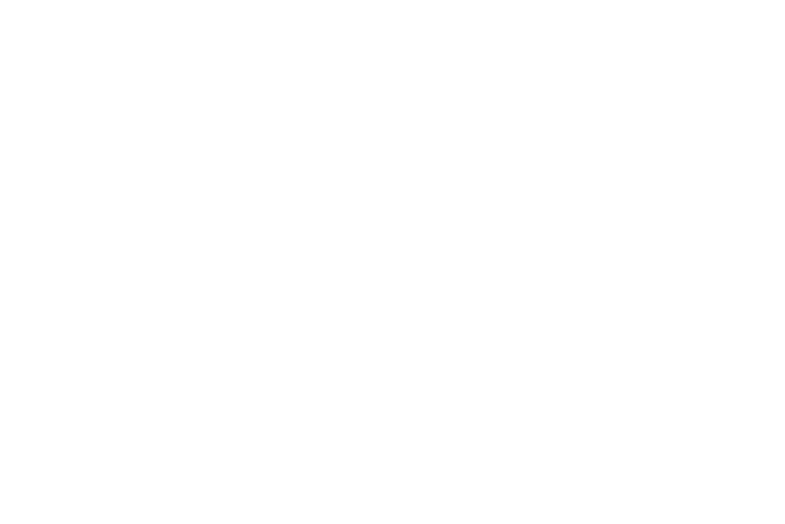
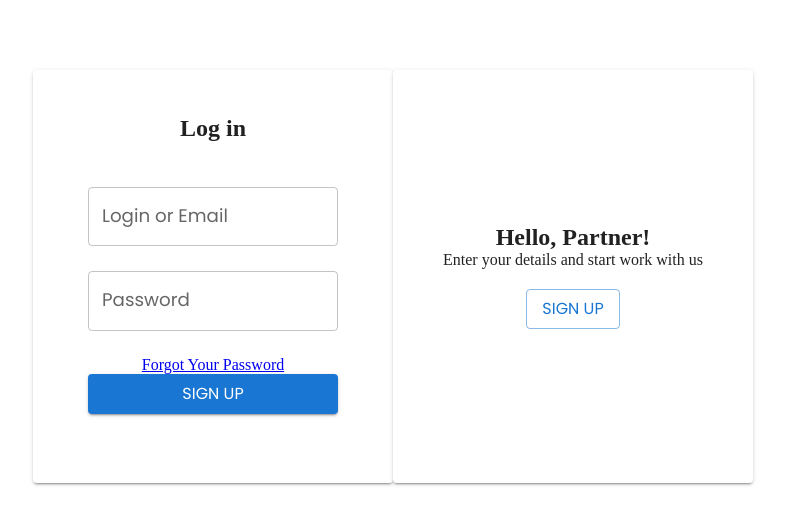
Before and after one commit to AnyaGalkina/delivery-app, a React (Create React App) app: page /auth/login in a window 1280 px wide. Shown: the top 524 px of the page, without its empty margins (247-1032 px from the left). Built offline with nearby package versions, Linux system fonts and the light colour scheme.

Commit message:
Add Log in component

```diff
--- a/src/app/store.ts
+++ b/src/app/store.ts
@@ -1,6 +1,6 @@
 import { configureStore, ThunkAction, Action } from '@reduxjs/toolkit';
 
-import { authReducer } from '../features/auth/auth-reducer';
+import { authReducer } from '../features/auth';
 
 import { appReducer } from './app-reducer';
 
--- a/src/common/RoutesPage/RoutesPage.tsx
+++ b/src/common/RoutesPage/RoutesPage.tsx
@@ -5,7 +5,7 @@
 import { Main } from '../../features/admin/main/Main';
 import { Prices } from '../../features/admin/prices/Prices';
 import { Reports } from '../../features/admin/reports/Reports';
-import { Login } from '../../features/auth/login/Login';
+import { SignUp, Login } from '../../features/auth';
 import { Layout } from '../components/Layout';
 import { ADMIN_PATH, AUTH_PATH } from '../enums/enum';
 import { ReturnComponentType } from '../types/ReactComponentType';
@@ -13,7 +13,7 @@
 export const RoutesPage = (): ReturnComponentType => {
   const authRoutes = [
     { path: AUTH_PATH.LOGIN, component: <Login /> },
-    { path: AUTH_PATH.REGISTRATION, component: <App /> },
+    { path: AUTH_PATH.REGISTRATION, component: <SignUp /> },
     { path: AUTH_PATH.FORGOT_PASSWORD, component: <App /> },
     { path: `${AUTH_PATH.CREATE_NEW_PASSWORD}`, component: <App /> },
   ];
@@ -26,7 +26,6 @@
 
   return (
     <Routes>
-      <Route path="*" element={<p>there is no route</p>} />
       <Route path="/" element={<Layout />}>
         <Route path="/" element={<Navigate to={`/auth/${AUTH_PATH.LOGIN}`} />} />
         {adminRoutes.map((route) => (
@@ -38,6 +37,7 @@
           <Route path={route.path} element={route.component} key={route.path} />
         ))}
       </Route>
+      <Route path="*" element={<p>there is no route</p>} />
     </Routes>
   );
 };
--- /dev/null
+++ b/src/features/auth/index.ts
@@ -0,0 +1,5 @@
+export { SignUp } from './signUp';
+export { Login } from './login';
+export { authAPI } from './authAPI';
+export type { LogInType } from './authAPI';
+export { signUp, logIn, authReducer } from './auth-reducer';
--- /dev/null
+++ b/src/features/auth/login/Login.module.css
@@ -0,0 +1,13 @@
+.loginContainer {
+    display: flex;
+    justify-content: center;
+}
+
+@media screen and (max-width: 800px) {
+    .loginContainer {
+        display: flex;
+        flex-direction: column;
+        justify-content: center;
+        align-items: center;
+    }
+}
--- a/src/features/auth/login/Login.tsx
+++ b/src/features/auth/login/Login.tsx
@@ -1,5 +1,51 @@
 import React, { ReactElement } from 'react';
 
+import { Paper } from '@mui/material';
+import Button from '@mui/material/Button';
+import { useNavigate } from 'react-router-dom';
+
+import { AUTH_PATH } from '../../../common/enums/enum';
+
+import styles from './Login.module.css';
+import { LoginForm } from './loginForm/LoginForm';
+
 export const Login = (): ReactElement => {
-  return <div />;
+  const navigate = useNavigate();
+
+  const onSignUpClick = (): void => {
+    navigate(`/auth/${AUTH_PATH.REGISTRATION}`);
+  };
+
+  return (
+    <div className={styles.loginContainer}>
+      <div>
+        <LoginForm />
+      </div>
+      <div>
+        <Paper
+          elevation={2}
+          style={{
+            width: '360px',
+            display: 'flex',
+            flexDirection: 'column',
+            justifyContent: 'center',
+            alignItems: 'center',
+            textAlign: 'center',
+            marginTop: '70px',
+            height: '90%',
+          }}
+        >
+          <h2>Hello, Partner!</h2>
+          <p>Enter your details and start work with us</p>
+          <Button
+            style={{ marginTop: '20px' }}
+            onClick={onSignUpClick}
+            variant="outlined"
+          >
+            Sign Up
+          </Button>
+        </Paper>
+      </div>
+    </div>
+  );
 };
--- /dev/null
+++ b/src/features/auth/login/index.ts
@@ -0,0 +1 @@
+export { Login } from './Login';
--- /dev/null
+++ b/src/features/auth/login/loginForm/LoginForm.tsx
@@ -0,0 +1,79 @@
+import React, { ReactElement } from 'react';
+
+import { FormControl, FormGroup, Paper } from '@mui/material';
+import Button from '@mui/material/Button';
+// eslint-disable-next-line import/order
+import { SubmitHandler, useForm } from 'react-hook-form';
+
+// import {} from '../signUp/SignUp';
+import { useSelector } from 'react-redux';
+import { NavLink } from 'react-router-dom';
+
+import { AppStatusType } from '../../../../app/app-reducer';
+import { useAppDispatch } from '../../../../app/hooks';
+import { RootState } from '../../../../app/store';
+import { AuthInput } from '../../../../common/components/authInput/AuthInput';
+import { AUTH_PATH } from '../../../../common/enums/enum';
+import { logIn } from '../../auth-reducer';
+import { LogInType } from '../../authAPI';
+import styles from '../../signUp/SignUp.module.css';
+
+export const LoginForm = (): ReactElement => {
+  const dispatch = useAppDispatch();
+  const appStatus = useSelector<RootState, AppStatusType>((state) => state.app.appStatus);
+
+  const {
+    register,
+    handleSubmit,
+    reset,
+    formState: { errors },
+  } = useForm<LogInType>();
+
+  const disable = appStatus === 'loading';
+
+  const onSubmit: SubmitHandler<LogInType> = (data) => {
+    dispatch(logIn(data));
+    // console.log(JSON.stringify(data));
+    reset();
+  };
+
+  return (
+    <Paper
+      elevation={2}
+      style={{ width: '360px', textAlign: 'center', marginTop: '70px', height: '90%' }}
+    >
+      <form onSubmit={handleSubmit(onSubmit)}>
+        <FormControl>
+          <h2 className={styles.title}>Log in</h2>
+          <FormGroup className={styles.formControl}>
+            <AuthInput
+              name={'email' || 'login'}
+              placeholder="Login or Email"
+              required
+              errors={(errors.email && errors.email) || (errors.login && errors.login)}
+              register={register}
+              disable={disable}
+              // maxLength={50}
+            />
+            <AuthInput
+              name="password"
+              placeholder="Password"
+              required
+              errors={errors.password && errors.password}
+              register={register}
+              disable={disable}
+            />
+            <div>
+              <NavLink to={`/auth/${AUTH_PATH.FORGOT_PASSWORD}`}>
+                Forgot Your Password
+              </NavLink>
+            </div>
+            <Button type="submit" variant="contained">
+              SIGN UP
+            </Button>
+          </FormGroup>
+        </FormControl>
+      </form>
+    </Paper>
+  );
+};
--- /dev/null
+++ b/src/features/auth/signUp/SignUp.module.css
@@ -0,0 +1,12 @@
+.title{
+    margin: 45px 0 0;
+}
+
+.inputBlock {
+    margin-bottom: 30px ;
+}
+
+.formControl {
+    width: 250px;
+    padding: 45px 0;
+}
--- a/src/features/auth/signUp/SignUp.tsx
+++ b/src/features/auth/signUp/SignUp.tsx
@@ -1,5 +1,148 @@
-import React, { ReactElement } from 'react';
+import React, { ReactElement, useState } from 'react';
+
+import { FormControl, FormGroup, Grid, Paper } from '@mui/material';
+import Button from '@mui/material/Button';
+import { FieldValues, SubmitHandler, useForm } from 'react-hook-form';
+import { useSelector } from 'react-redux';
+
+import { AppStatusType } from '../../../app/app-reducer';
+import { useAppDispatch } from '../../../app/hooks';
+import { RootState } from '../../../app/store';
+// eslint-disable-next-line import/order
+import { AuthInput } from '../../../common/components/authInput/AuthInput';
+
+// import {useNavigate} from 'react-router-dom';
+
+import { BasicModal } from '../../../common/components/modal/BasicModal';
+import { signUp } from '../auth-reducer';
+
+import styles from './SignUp.module.css';
+
+export interface SignUpFormData {
+  companyName: string;
+  login: string;
+  email: string;
+  password: string;
+  confirmPassword: string;
+}
 
 export const SignUp = (): ReactElement => {
-  return <div />;
+  const dispatch = useAppDispatch();
+
+  const [open, setOpen] = useState(false);
+  // const [data, setData] = useState<SignUpFormData>();
+  const appStatus = useSelector<RootState, AppStatusType>((state) => state.app.appStatus);
+
+  // const navigate = useNavigate();
+  //
+  // const isSignedUp = useSelector<RootState, boolean>((state) => state.auth.isSignedUp);
+
+  const {
+    register,
+    handleSubmit,
+    watch,
+    reset,
+    formState: { errors },
+  } = useForm<SignUpFormData>();
+
+  const disable = appStatus === 'loading';
+
+  const onSubmit: SubmitHandler<FieldValues> = (data) => {
+    const { email, login, password, companyName } = data;
+
+    // setData(data);
+    // console.log(data);
+    dispatch(signUp({ email, login, password, nameCompany: companyName }));
+    setOpen(true);
+    reset();
+  };
+
+  const onResentClick = (): void => {
+    // const { email, login, password, companyName } = data;
+    //
+    // dispatch(signUp({ email, login, password, nameCompany: companyName }));
+    setOpen(false);
+  };
+
+  const onOkClick = (): void => {
+    setOpen(false);
+  };
+
+  return (
+    <Grid container justifyContent="center">
+      <BasicModal
+        open={open}
+        onClickHandler={onResentClick}
+        onSuccessClickHandler={onOkClick}
+        title="Welcome to our team! Check your email to finish registration."
+        buttonTitle="Resent confirmation code"
+        successButtonTitle="OK"
+      />
+      <Paper
+        elevation={2}
+        style={{ width: '360px', textAlign: 'center', marginTop: '70px' }}
+      >
+        <form onSubmit={handleSubmit(onSubmit)}>
+          <FormControl>
+            <h2 className={styles.title}>Sing up</h2>
+            <FormGroup className={styles.formControl}>
+              <div className={styles.inputBlock}>
+                <AuthInput
+                  name="companyName"
+                  placeholder="Company name"
+                  required
+                  errors={errors.companyName && errors.companyName}
+                  register={register}
+                  minLength={3}
+                  maxLength={100}
+                  disable={disable}
+                />
+                <AuthInput
+                  name="login"
+                  placeholder="Login"
+                  required
+                  errors={errors.login && errors.login}
+                  register={register}
+                  minLength={3}
+                  maxLength={50}
+                  disable={disable}
+                />
+              </div>
+
+              <div className={styles.inputBlock}>
+                <AuthInput
+                  name="email"
+                  placeholder="Email"
+                  required
+                  errors={errors.email && errors.email}
+                  register={register}
+                  disable={disable}
+                />
+                <AuthInput
+                  name="password"
+                  placeholder="Password"
+                  required
+                  errors={errors.password && errors.password}
+                  register={register}
+                  disable={disable}
+                />
+                <AuthInput
+                  name="confirmPassword"
+                  placeholder="Confirm password"
+                  required
+                  errors={errors.confirmPassword && errors.confirmPassword}
+                  register={register}
+                  watch={watch}
+                  disable={disable}
+                />
+              </div>
+              <Button type="submit" variant="contained">
+                SIGN UP
+              </Button>
+            </FormGroup>
+          </FormControl>
+        </form>
+      </Paper>
+    </Grid>
+  );
 };
--- /dev/null
+++ b/src/features/auth/signUp/index.ts
@@ -0,0 +1 @@
+export { SignUp } from './SignUp';
```
Also changed, not shown: src/common/components/authInput/AuthInput.tsx (+3 -4 lines).
